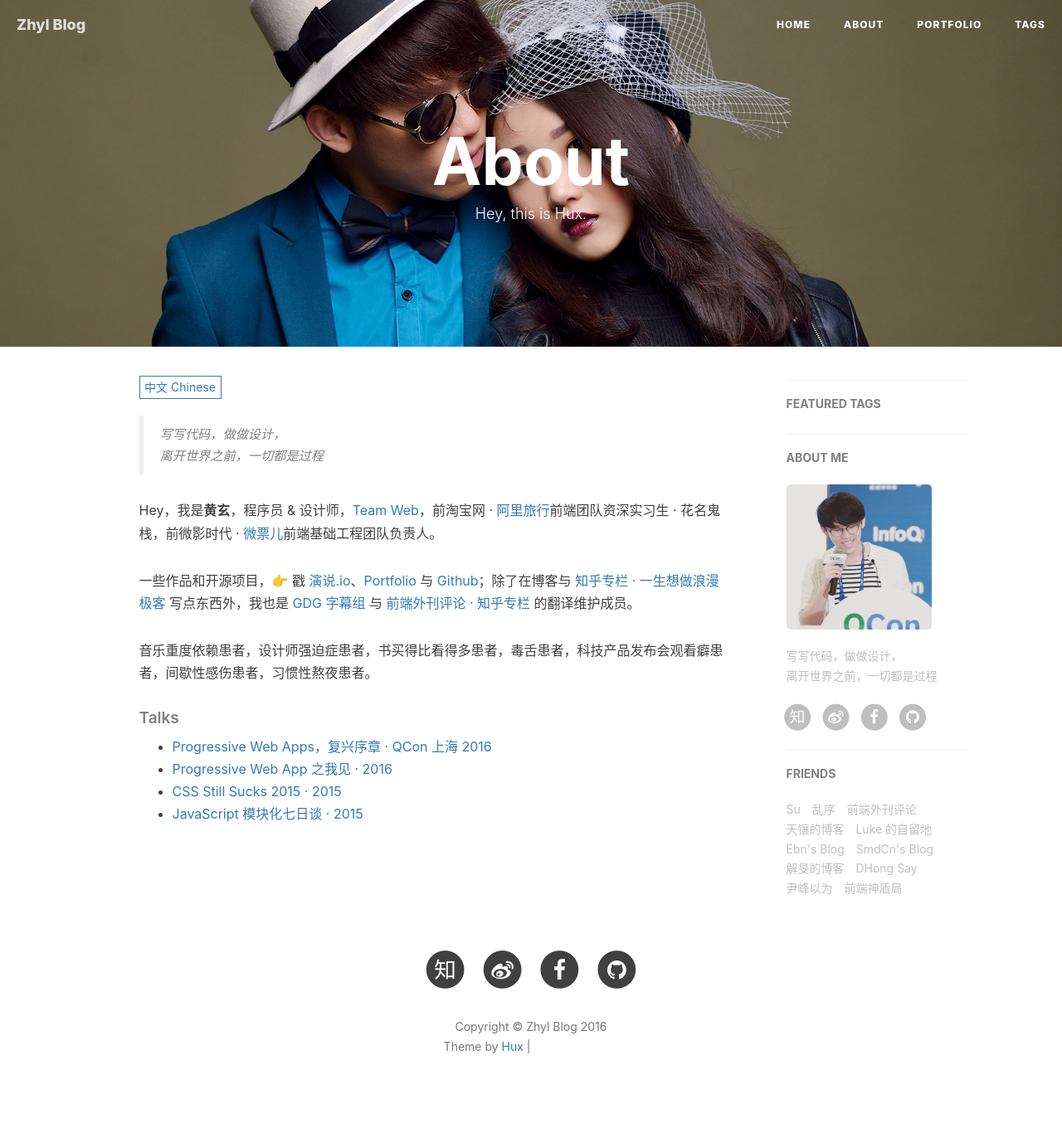
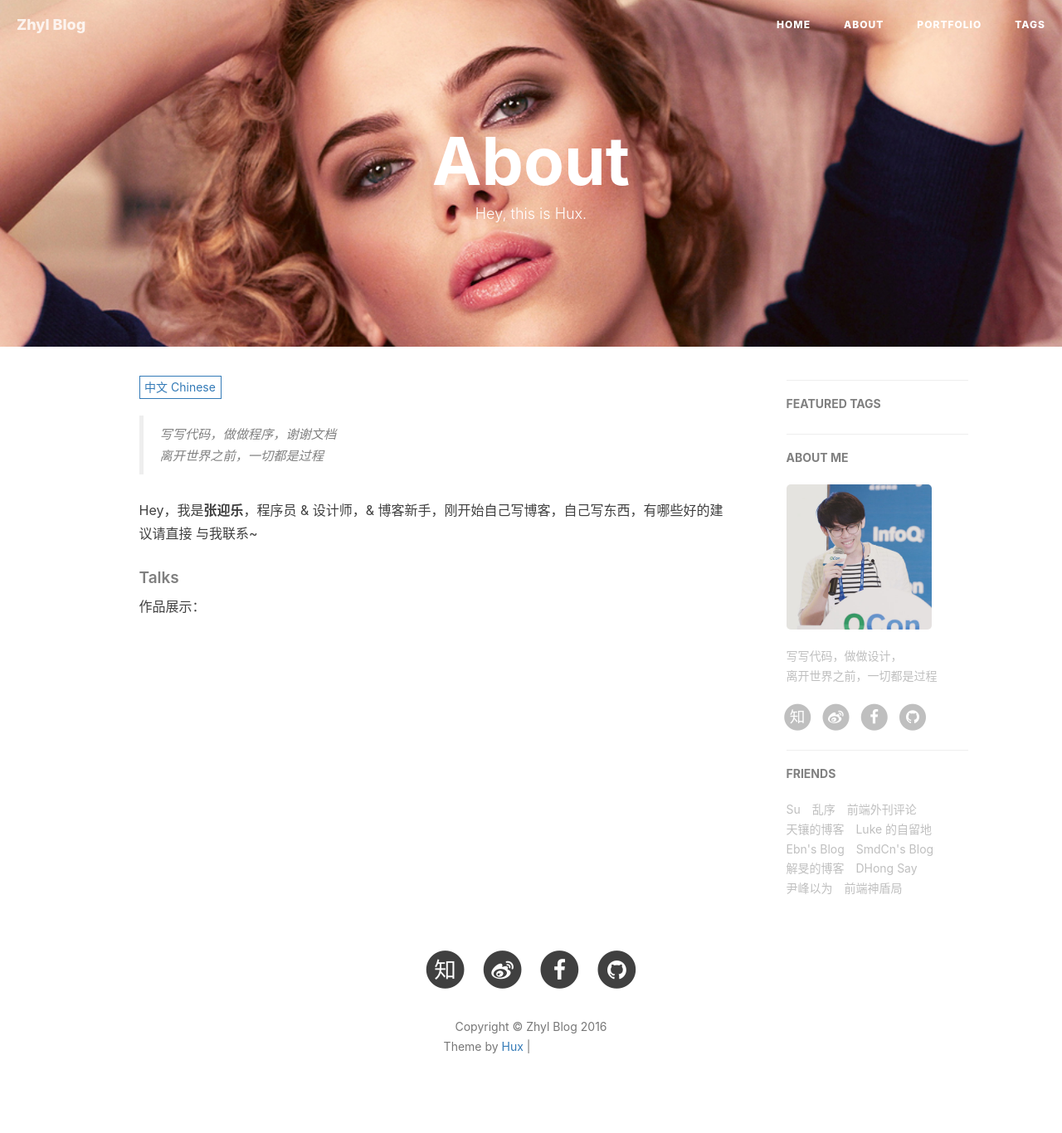
Before and after one commit to yingle1991/MyBlog, a Jekyll site: the page built from about.html, in a window 1280 px wide. Shown: the whole page at 83% size. Built offline with Jekyll 4.4.1, drawn with Linux system fonts in a browser that asks for light colours; nearby versions of some CDN libraries; comment, search, counter and statistics services are not loaded; grey boxes are pictures that could not be loaded.

Commit message:
change self

```diff
--- a/_layouts/keynote.html
+++ b/_layouts/keynote.html
@@ -74,7 +74,7 @@ layout: default
                     style="text-align: right"
                     data-thread-key="{{page.id}}" data-title="{{page.title}}"
                     data-images="{{ site.url }}{{site.baseurl}}/{% if page.header-img %}{{ page.header-img }}{% else %}{{ site.header-img }}{% endif %}"
-                    data-content="{{ content | strip_html | truncate:80 }} | Zhyl Blog，@Zhyl张迎乐的个人博客"
+                    data-content="{{ content | strip_html | truncate:80 }} | Zhyl Blog，@Zhyl 张迎乐的个人博客"
                     data-url="{{site.url}}{{site.baseurl}}{{page.url}}">
                     <div class="ds-share-inline">
                       <style>
--- a/about.html
+++ b/about.html
@@ -15,22 +15,20 @@ header-img: "img/about-bg.jpg"
 <div class="zh post-container">
 
     <!--copied from markdown -->
-    <blockquote><p>写写代码，做做设计，<br>
+    <blockquote><p>写写代码，做做程序，谢谢文档<br>
     离开世界之前，一切都是过程</p></blockquote>
 
-    <p>Hey，我是<strong>黄玄</strong>，程序员 &amp; 设计师，<a href="https://medium.com/ben-and-dion/team-web-3315aa447fb2#.359a9c6cl">Team Web</a>，前淘宝网 · <a href="http://alitrip.com">阿里旅行</a>前端团队资深实习生 · 花名鬼栈，前微影时代 · <a href="http://www.wepiao.com/?r=movie">微票儿</a>前端基础工程团队负责人。</p>
-
-    <p>一些作品和开源项目，👉 戳 <a href="https://zhuanlan.zhihu.com/p/21280918">演说.io</a>、<a href="/portfolio">Portfolio</a> 与 <a href="http://github.com/huxpro">Github</a>；除了在博客与 <a href="http://zhuanlan.zhihu.com/huxblog">知乎专栏 · 一生想做浪漫极客</a> 写点东西外，我也是 <a href="http://www.gfansub.com/">GDG 字幕组</a> 与 <a href="http://zhuanlan.zhihu.com/FrontendMagazine">前端外刊评论 · 知乎专栏</a> 的翻译维护成员。</p>
-
-    <p>音乐重度依赖患者，设计师强迫症患者，书买得比看得多患者，毒舌患者，科技产品发布会观看癖患者，间歇性感伤患者，习惯性熬夜患者。</p>
+    <p>Hey，我是<strong>张迎乐</strong>，程序员 &amp; 设计师，&amp; 博客新手，刚开始自己写博客，自己写东西，有哪些好的建议请直接
+    与我联系~
     <h5>Talks</h5>
 
-    <ul>
+	作品展示：
+    <!--<ul>
     <li><a href="//huangxuan.me/2016/10/20/pwa-qcon2016/">Progressive Web Apps，复兴序章 · QCon 上海 2016</a></li>
     <li><a href="//huangxuan.me/2016/06/05/pwa-in-my-pov/">Progressive Web App 之我见 · 2016</a></li>
     <li><a href="//huangxuan.me/2015/12/28/css-sucks-2015/">CSS Still Sucks 2015 · 2015</a></li>
     <li><a href="//huangxuan.me/2015/07/09/js-module-7day/">JavaScript 模块化七日谈 · 2015</a></li>
-    </ul>
+    </ul>-->
 </div>
 
 <!-- English Version -->
@@ -38,7 +36,7 @@ header-img: "img/about-bg.jpg"
     <blockquote><p>Yet another Web Developer. <br>
     Yet another Life-long Designer.</p></blockquote>
 
-    <p>Hi, I am <strong>Huang Xuan(黄玄)</strong>，you can call me <strong>Hux</strong>. I'm an engineer &amp; a designer who loves to build software such as <a href="http://yanshuo.io">Yanshuo.io</a> and more (<a href="/portfolio">Portfolio 👉</a> and <a href="http://github.com/huxpro">Github 👉</a>). I studied Digital Media Art and graduated from <a href="https://en.wikipedia.org/wiki/Communication_University_of_China">Communication University of China</a> in 2016.</p>
+    <p>Hi, I am <strong>Jhon Allan(张迎乐)</strong>，you can call me <strong>Allan</strong>.<!-- I'm an engineer &amp; a designer who loves to build software such as <a href="http://yanshuo.io">Yanshuo.io</a> and more (<a href="/portfolio">Portfolio 👉</a> and <a href="http://github.com/huxpro">Github 👉</a>). I studied Digital Media Art and graduated from <a href="https://en.wikipedia.org/wiki/Communication_University_of_China">Communication University of China</a> in 2016.</p>
 
     <p>As an engineer, I worked at Wepiao (<a href="https://www.crunchbase.com/organization/wepiao#/entity">see CrunchBase</a>) as the dev lead of Front-End Infrastructure Team, and used to intern at <a href="https://www.alitrip.com/">Alibaba Trip</a> for one year. As a designer, I was offered to be the UI/UX Designer Intern of Alibaba, Microsoft etc.</p>
 
@@ -52,6 +50,7 @@ header-img: "img/about-bg.jpg"
     <li><a href="//huangxuan.me/2015/12/28/css-sucks-2015/">CSS Still Sucks 2015 · 2015</a></li>
     <li><a href="//huangxuan.me/2015/07/09/js-module-7day/">JavaScript Modularization Journey · 2015</a></li>
     </ul>
+	-->
 </div>
 
 <!-- Handle Language Change -->
@@ -100,10 +99,10 @@ header-img: "img/about-bg.jpg"
 <!-- 多说评论框 start -->
 <div class="comment">
     <div class="ds-thread"
-    {% if site.duoshuo_username == "huxblog" %}
+    {% if site.duoshuo_username == "zhangxiaole" %}
         data-thread-id="1187623191091085319"
     {% else %}
-        data-thread-key="{{site.duoshuo_username}}/about"
+        data-thread-key="{{site.duoshuo_name}}/about"
     {% endif %}
 
     data-title="{{page.title}}"
@@ -114,7 +113,7 @@ header-img: "img/about-bg.jpg"
 <!-- 多说公共JS代码 start (一个网页只需插入一次) -->
 <script type="text/javascript">
     // dynamic User hacking by Hux
-    var _user = '{{site.duoshuo_username}}';
+    var _user = '{{site.duoshuo_name}}';
 
     // duoshuo comment query.
     var duoshuoQuery = {short_name: _user };
```
Also changed, not shown: img/about-bg.jpg, img/avatar-zhyl.jpg (added), img/home-bg-o.jpg.
